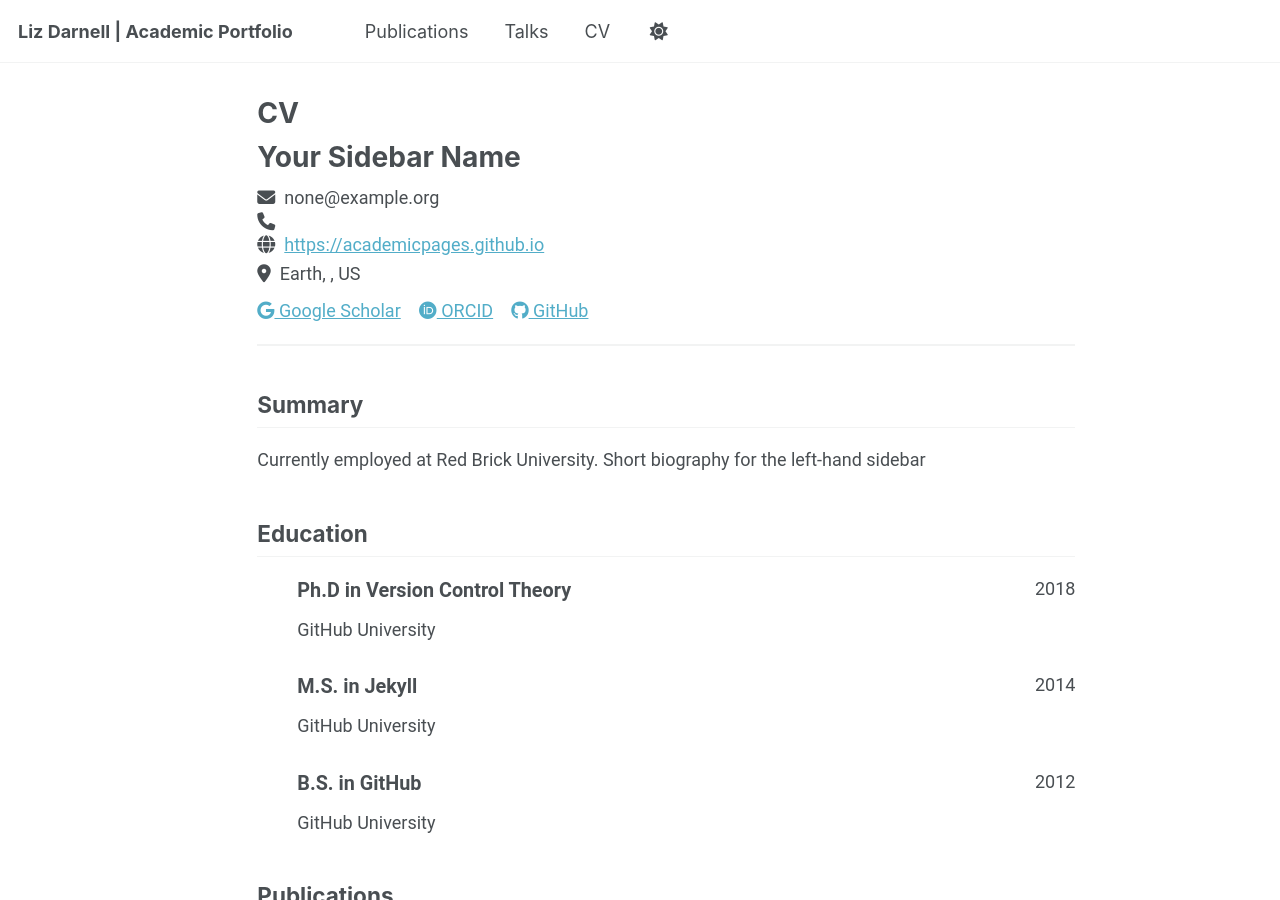
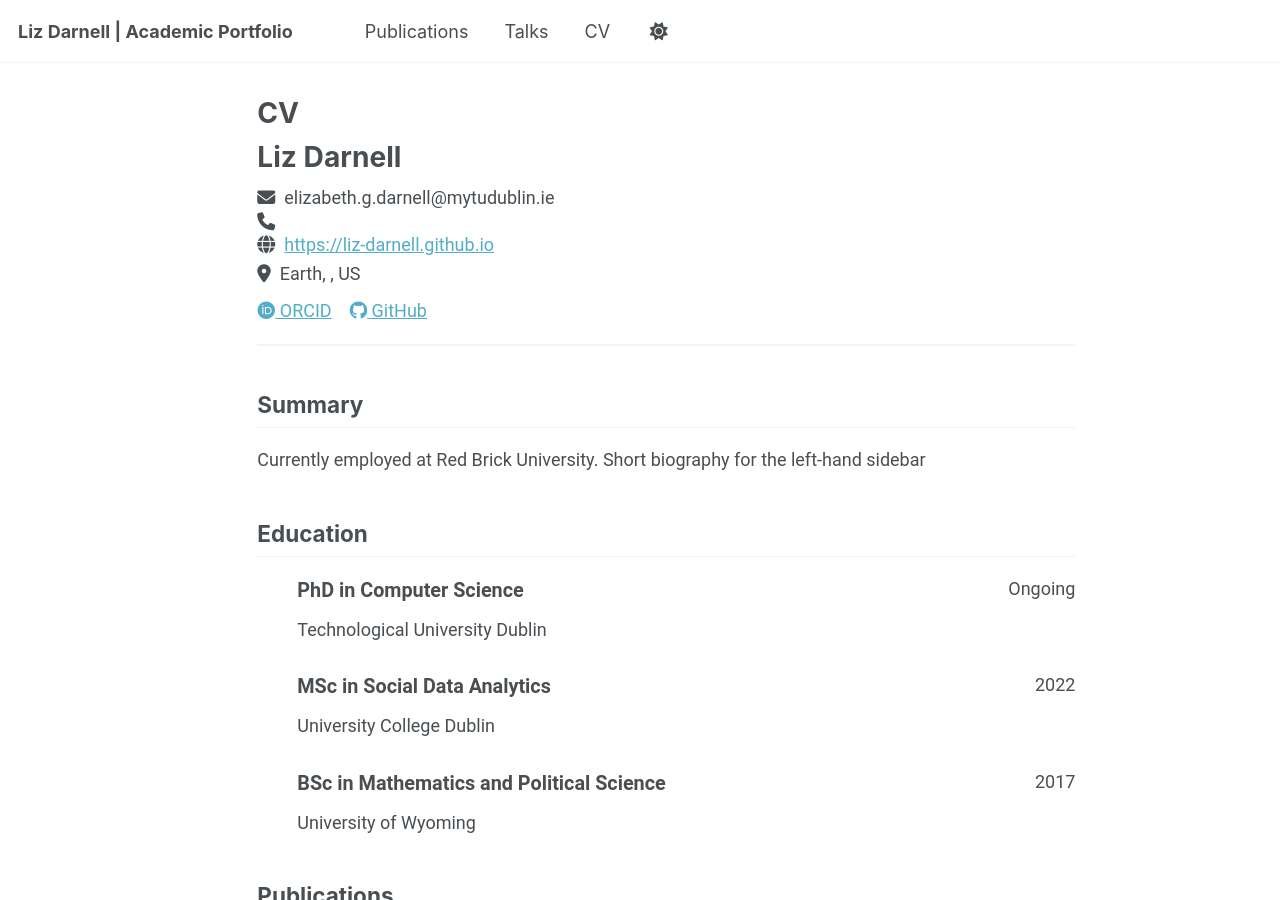
Before and after one commit to liz-darnell/liz-darnell.github.io, a Jekyll site: the page built from _pages/cv-json.md, in a window 1280 px wide and 900 px high. Built offline with Jekyll 4.4.1, drawn with Linux system fonts in a browser that asks for light colours; a script bundle is joined from its source files by our own code; library files that are not in the unit come from our copies; some of the changed text lies outside the part shown.

Commit message:
Update cv.json

```diff
--- a/_data/cv.json
+++ b/_data/cv.json
@@ -1,9 +1,9 @@
 {
   "basics": {
-    "name": "Your Sidebar Name",
-    "email": "none@example.org",
+    "name": "Liz Darnell",
+    "email": "elizabeth.g.darnell@mytudublin.ie",
     "phone": "",
-    "website": "https://academicpages.github.io",
+    "website": "https://liz-darnell.github.io",
     "summary": "Currently employed at Red Brick University. Short biography for the left-hand sidebar",
     "location": {
       "address": "",
@@ -14,48 +14,43 @@
     },
     "profiles": [
       {
-        "network": "Google Scholar",
-        "username": "",
-        "url": "https://scholar.google.com/citations?user=PS_CX0AAAAAJ"
-      },
-      {
         "network": "ORCID",
         "username": "",
-        "url": "https://orcid.org/yourorcidurl"
+        "url": "https://orcid.org/0009-0007-9204-2492"
       },
       {
         "network": "GitHub",
-        "username": "academicpages",
-        "url": "https://github.com/academicpages"
+        "username": "liz-darnell",
+        "url": "https://github.com/liz-darnell"
       }
     ]
   },
   "work": [],
   "education": [
     {
-      "institution": "GitHub University",
-      "area": "Ph.D in Version Control Theory",
+      "institution": "Technological University Dublin",
+      "area": "PhD in Computer Science",
       "studyType": "",
-      "startDate": "",
-      "endDate": "2018",
+      "startDate": "2024",
+      "endDate": "Ongoing",
       "gpa": null,
       "courses": []
     },
     {
-      "institution": "GitHub University",
-      "area": "M.S. in Jekyll",
+      "institution": "University College Dublin",
+      "area": "MSc in Social Data Analytics",
       "studyType": "",
-      "startDate": "",
-      "endDate": "2014",
+      "startDate": "2021",
+      "endDate": "2022",
       "gpa": null,
       "courses": []
     },
     {
-      "institution": "GitHub University",
-      "area": "B.S. in GitHub",
+      "institution": "University of Wyoming",
+      "area": "BSc in Mathematics and Political Science",
       "studyType": "",
-      "startDate": "",
-      "endDate": "2012",
+      "startDate": "2014",
+      "endDate": "2017",
       "gpa": null,
       "courses": []
     }
@@ -124,7 +119,7 @@
       "description": ""
     }
   ],
-  "teaching": [
+  "tutoring": [
     {
       "course": "Teaching experience 1",
       "institution": "University 1, Department",
```
